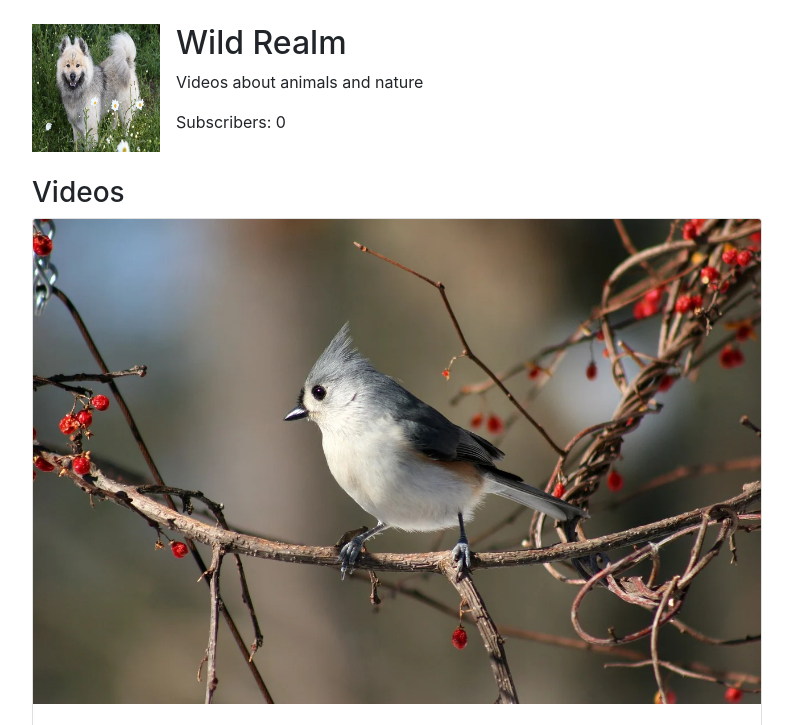
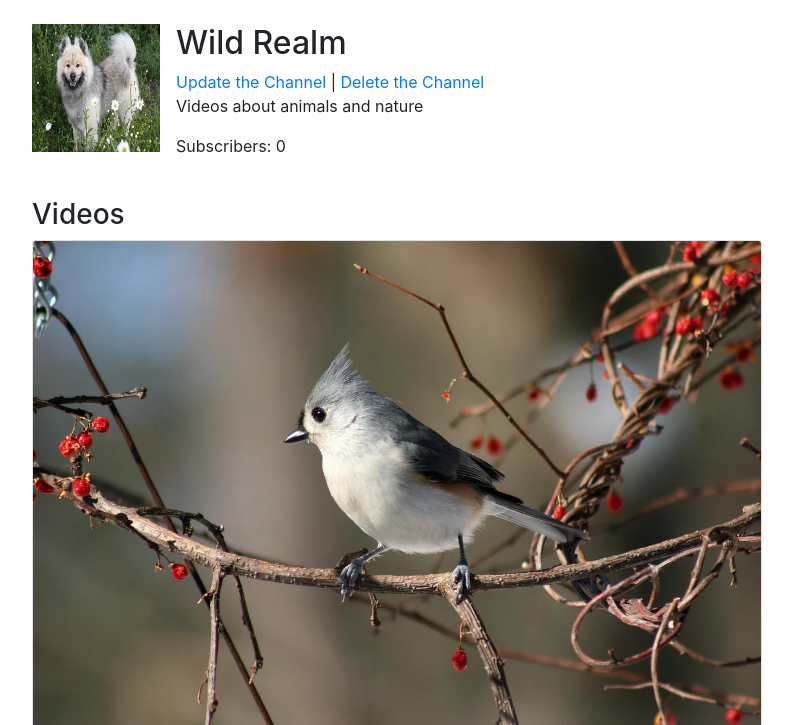
Before and after one commit to adrianapps/youtube_clone, a Django app: page /channel/1 in a window 1280 px wide. Shown: the part 80-805 px from the top of the page, without its empty margins (53-846 px from the left). Run offline with Django 5.2, Linux system fonts and the light colour scheme; a user stored in the database is signed in; data comes from the database, SQL or seed files in the repository; both versions use the stored data as it was after the commit; data that the repository does not hold is empty; some libraries are stand-ins or nearby versions.

Commit message:
add create, update and delete views for channels

```diff
--- a/channel/forms.py
+++ b/channel/forms.py
@@ -7,3 +7,9 @@ class RegisterForm(UserCreationForm):
     class Meta:
         model = User
         fields = ['email', 'username', 'password1', 'password2']
+
+
+class ChannelForm(forms.ModelForm):
+    class Meta:
+        model = Channel
+        fields = ['name', 'description', 'avatar']
--- a/channel/templates/channel/channel_detail.html
+++ b/channel/templates/channel/channel_detail.html
@@ -4,9 +4,14 @@
         <div class="row">
             <div class="col-md-8">
                 <div class="media">
-                <img src="{{ channel.avatar.url }}" class="mr-3" alt="{{ channel.name }} Avatar" width="128" height="128">
+                    <img src="{{ channel.avatar.url }}" class="mr-3" alt="{{ channel.name }} Avatar" width="128"
+                         height="128">
                     <div class="media-body">
                         <h2 class="mt-0">{{ channel.name }}</h2>
+                            {% if request.user == channel.user %}
+                                  <a href="{% url 'channel:channel-update' channel.id %}">Update the Channel</a>
+                                | <a href="{% url 'channel:channel-delete' channel.id %}">Delete the Channel</a>
+                            {% endif %}
                         <p>{{ channel.description }}</p>
                         <p>Subscribers: {{ channel.subscriber_count }}</p>
                     </div>
@@ -28,16 +33,19 @@
                         <ul class="pagination">
                             {% if page_obj.has_previous %}
                                 <li class="page-item"><a class="page-link" href="?page=1">First</a></li>
-                            <li class="page-item"><a class="page-link" href="?page={{ page_obj.previous_page_number }}">Previous</a>
+                                <li class="page-item"><a class="page-link"
+                                                         href="?page={{ page_obj.previous_page_number }}">Previous</a>
                                 </li>
                             {% endif %}
                             <li class="page-item active">
-                            <a class="page-link" href="#">{{ page_obj.number }}<span class="sr-only">(current)</span></a>
+                                <a class="page-link" href="#">{{ page_obj.number }}<span
+                                        class="sr-only">(current)</span></a>
                             </li>
                             {% if page_obj.has_next %}
                                 <li class="page-item"><a class="page-link"
                                                          href="?page={{ page_obj.next_page_number }}">Next</a></li>
-                            <li class="page-item"><a class="page-link" href="?page={{ page_obj.paginator.num_pages }}">Last</a>
+                                <li class="page-item"><a class="page-link"
+                                                         href="?page={{ page_obj.paginator.num_pages }}">Last</a>
                                 </li>
                             {% endif %}
                         </ul>
--- a/channel/templates/channel/my_channels.html
+++ b/channel/templates/channel/my_channels.html
@@ -2,7 +2,7 @@
 
 {% block content %}
     <section class="container mt-4">
-        <h2>My Channels</h2>
+        <h2>My Channels | <a href="{% url 'channel:channel-create' %}">Create a Channel</a></h2>
         <div class="row">
             <div class="col-md-4 mb-4">
                 {% for channel in page_obj %}
@@ -10,7 +10,7 @@
                     <img src="{{ channel.avatar.url }}" class="card-img-top" alt="Video Thumbnail">
                     <div class="card-body">
                         <h5 class="card-title">{{ channel.name }}</h5>
-                        <p class="card-text">Channel description goes here.</p>
+                        <p class="card-text">{{ channel.description }}</p>
                         <a href="{% url 'channel:channel-detail' channel.id %}" class="btn btn-primary">Go</a>
                     </div>
                 {% endfor %}
--- a/channel/urls.py
+++ b/channel/urls.py
@@ -11,5 +11,8 @@ urlpatterns = [
     path('logout/', views.log_out, name='logout'),
     path('register/', views.register, name='register'),
     path('channel/', views.my_channels, name='my-channels'),
+    path('channel_create/', views.channel_create, name='channel-create'),
+    path('channel_delete/<int:pk>', views.channel_delete, name='channel-delete'),
+    path('channel_update/<int:pk>', views.channel_update, name='channel-update'),
     path('channel/<int:pk>', views.channel_detail, name='channel-detail')
 ] + static(settings.MEDIA_URL, document_root=settings.MEDIA_ROOT)
--- a/channel/views.py
+++ b/channel/views.py
@@ -1,11 +1,13 @@
 from django.contrib.auth import authenticate, login, logout
 from django.contrib.auth.decorators import login_required
 from django.core.paginator import Paginator
+from django.http import Http404
 from django.shortcuts import render, redirect, get_object_or_404
+from django.urls import reverse
 
 from video.models import Video
 from .models import Channel
-from .forms import RegisterForm
+from .forms import RegisterForm, ChannelForm
 
 
 def log_in(request):
@@ -62,3 +64,37 @@
         'page_obj': page_obj
     }
     return render(request, 'channel/channel_detail.html', context)
+
+
+@login_required
+def channel_create(request):
+    form = ChannelForm(request.POST or None, request.FILES or None)
+    if request.method == 'POST':
+        if form.is_valid():
+            form.instance.user = request.user
+            form.save()
+            return redirect(reverse('channel:channel-detail', kwargs={'pk': form.instance.id}))
+
+    return render(request, 'channel/channel_create.html', {'form': form})
+
+
+def channel_update(request, pk):
+    channel = get_object_or_404(Channel, pk=pk)
+    if request.user != channel.user:
+        raise Http404('Unable to update channel, you are not the creator')
+
+    form = ChannelForm(request.POST or None, request.FILES or None, instance=channel)
+    if request.method == 'POST':
+        if form.is_valid():
+            form.instance.user = request.user
+            form.save()
+            return redirect(reverse('channel:channel-detail', kwargs={'pk': form.instance.id}))
+    return render(request, 'channel/channel_update.html', {'form': form})
+
+
+def channel_delete(request, pk):
+    channel = get_object_or_404(Channel, pk=pk)
+    if request.user != channel.user:
+        raise Http404('Unable to delete this channel, you are not the creator')
+    channel.delete()
+    return redirect('channel:my-channels')
```
Also changed, not shown: channel/templates/channel/channel_create.html (added, +19 -0 lines), channel/templates/channel/channel_update.html (added, +19 -0 lines), db.sqlite3. Lines whose indentation alone changed are shown as unchanged.
